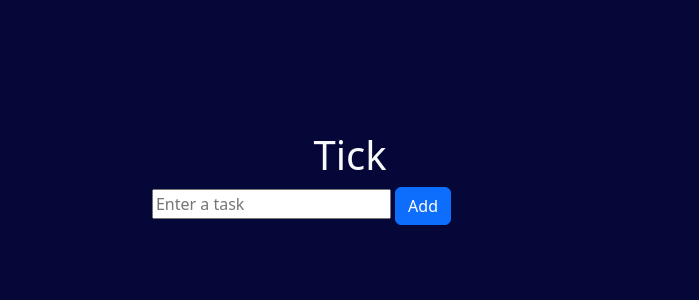
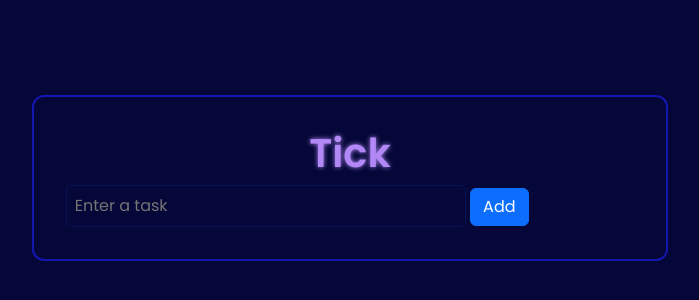
Before and after one commit to Shekina-Tautho/Tick, a plain HTML site: page index.html in a window 1280 px wide. Shown: the part 222-522 px from the top of the page, without its empty margins (290-989 px from the left). Drawn offline with nearby package versions, Linux system fonts and the light colour scheme.

Commit message:
Transfer tasks inside main container (#body-outline div)

```diff
--- a/index.html
+++ b/index.html
@@ -5,16 +5,19 @@
   <title>Tick</title>
   <meta name="viewport" content="width=device-width,initial-scale=1" />
   <link href="https://cdn.jsdelivr.net/npm/bootstrap@5.3.7/dist/css/bootstrap.min.css" rel="stylesheet" integrity="sha384-LN+7fdVzj6u52u30Kp6M/trliBMCMKTyK833zpbD+pXdCLuTusPj697FH4R/5mcr" crossorigin="anonymous">
+  <link href="https://fonts.googleapis.com/css2?family=Poppins:wght@400;600&display=swap" rel="stylesheet">
   <link rel="stylesheet" href="style.css">
 </head>
 <body class="container d-flex align-items-center justify-content-center min-vh-100">
+  <div id="body-outline">
     <div class="row">
-      <h1 class="text-light text-center">Tick</h1>
+      <h1 class="text-center" id="title">Tick</h1>
       <form>
           <input type="text" placeholder="Enter a task" id="task"/>
           <button class="btn btn-primary" onclick=appendTask(event)>Add</button>
       </form>
     </div>
+  </div>
     <script src="script.js"></script>
 </body>
 </html>
--- a/script.js
+++ b/script.js
@@ -27,13 +27,15 @@ function appendTask(event) {
     inputElement.value = '';
 }
 
-// Save containers to localStorage
+
 function saveContainers() {
     localStorage.setItem("containers", JSON.stringify(containers));
 }
 
-// Render a single container
+
 function renderContainer(c) {
+    let bodyOutline = document.getElementById("body-outline");
+
     let rowDiv = document.createElement('div');
     rowDiv.className = c.rowClass;
 
@@ -62,12 +64,11 @@ function renderContainer(c) {
     gridDiv.appendChild(delBtn);
 
     rowDiv.appendChild(gridDiv);
-    document.body.appendChild(rowDiv);
+    bodyOutline.appendChild(rowDiv);
 
-    // Delete handler
     delBtn.addEventListener('click', handleDelete);
 
-    // Checkbox handler
+
     checkbox.addEventListener('change', function (event) {
         let uuid = event.currentTarget.dataset.uuid;
         containers[uuid].completed = event.currentTarget.checked;
@@ -82,7 +83,7 @@ function renderContainer(c) {
     });
 }
 
-// Handle delete
+
 function handleDelete(event) {
     let uuid = event.currentTarget.dataset.uuid;
     delete containers[uuid];
@@ -90,7 +91,7 @@ function handleDelete(event) {
     event.target.closest('div').remove();
 }
 
-// Load containers from localStorage
+
 function loadContainers() {
     let stored = localStorage.getItem('containers');
     if (stored) {
@@ -101,9 +102,7 @@ function loadContainers() {
     }
 }
 
-// On page load
+
 window.onload = function () {
     loadContainers();
 };
-
-//next: edit task
--- a/style.css
+++ b/style.css
@@ -1,3 +1,29 @@
 body {
     background-color: #040737;
+    font-family: "Poppins", sans-serif;
 }
+
+h1 {
+    color: #B287F6;
+    font-weight: bolder;
+    text-shadow: 0 0 5px #B287F6;
+}
+
+#body-outline {
+    border-style: solid;
+    border-color: #1316B0;
+    border-width: 2px;
+    border-radius: 12px;
+    padding: 2rem;
+
+}
+
+input {
+    padding: 8px;
+    border: 1px solid #071156;
+    border-radius: 5px;
+    outline: none;
+    background-color: #040737;
+    color: #B8C5F7;
+    width: 400px;
+}
```
